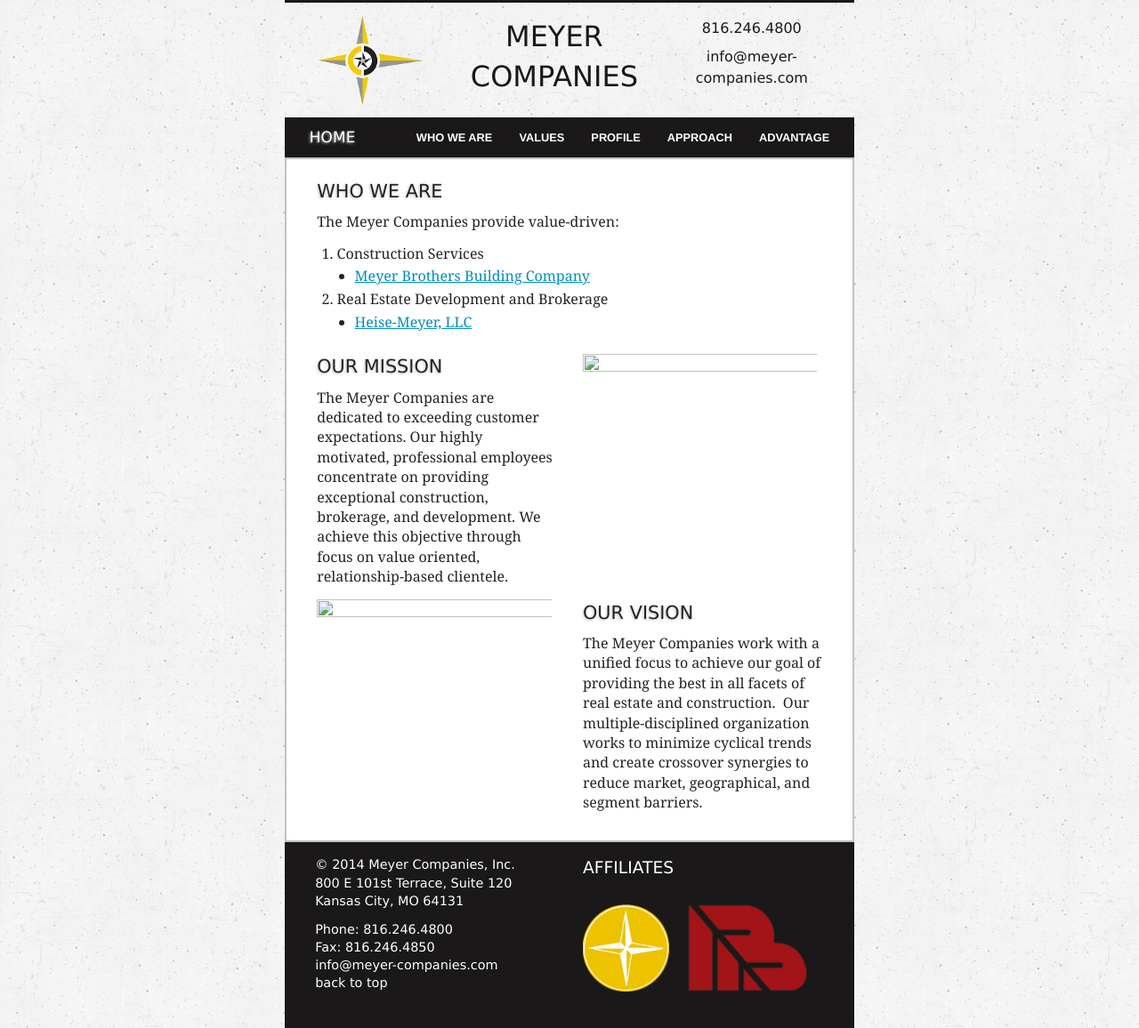
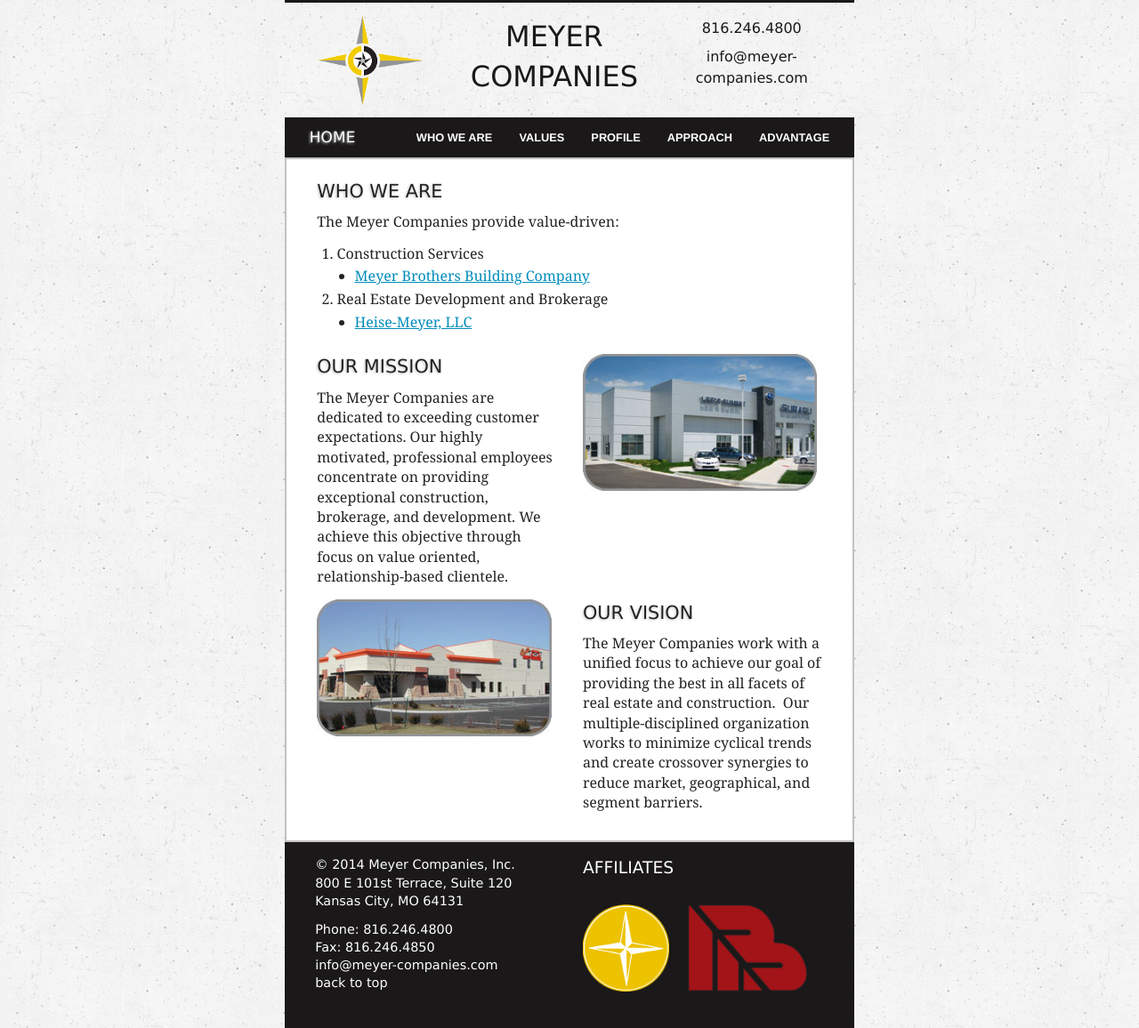
Before and after one commit to jiko/meyer-companies, a Jekyll site: the page built from the-meyerco.html, in a window 1280 px wide. Shown: the whole page at 89% size. Built offline with Jekyll 4.4.1, drawn with Linux system fonts in a browser that asks for light colours; Markdown is read by kramdown in place of the engine named in the settings.

Commit message:
Images for Lee's Summit Subaru and Gail's Harley Davidson on the Who We Are page officially assimilated.

```diff
--- a/the-meyerco.html
+++ b/the-meyerco.html
@@ -40,15 +40,15 @@
 <p>The Meyer Companies are dedicated to exceeding customer expectations. Our highly motivated, professional employees concentrate on providing exceptional construction, brokerage, and development. We achieve this objective through focus on value oriented, relationship-based clientele.</p>
  </div>
   <div class="large-6 columns">
-     <a href="Images/building-pics/LS-Subaru/IMG_1917.JPG">
-      <img class="pic" height="175" src="Images/building-pics/LS-Subaru/LS-Subaru1.jpg" width="300"/>
+     <a href="{{ site.baseurl }}/img/IMG_1917.JPG">
+       <img class="pic" height="175" src="{{ site.baseurl }}/img/LS-Subaru1.jpg" width="300"/>
      </a>
   </div>
 </div>
 <div class="row">
   <div class="large-6 columns">
-     <a href="Images/building-pics/Gails-Harley/DSCN0802-b.JPG">
-      <img class="pic" height="175" src="Images/building-pics/Gails-Harley/Gails-Harley1.jpg" width="300"/>
+     <a href="{{ site.baseurl }}/img/DSCN0802-b.JPG">
+      <img class="pic" height="175" src="{{ site.baseurl }}/img/Gails-Harley1.jpg" width="300"/>
      </a>
   </div>
   <div class="large-6 columns">
```
Also changed, not shown: img/Gails-Harley.jpg (added), img/Gails-Harley1.jpg (added), img/LS-Subaru.jpg (added), img/LS-Subaru1.jpg (added), img/white_wall_hash.png (deleted).
